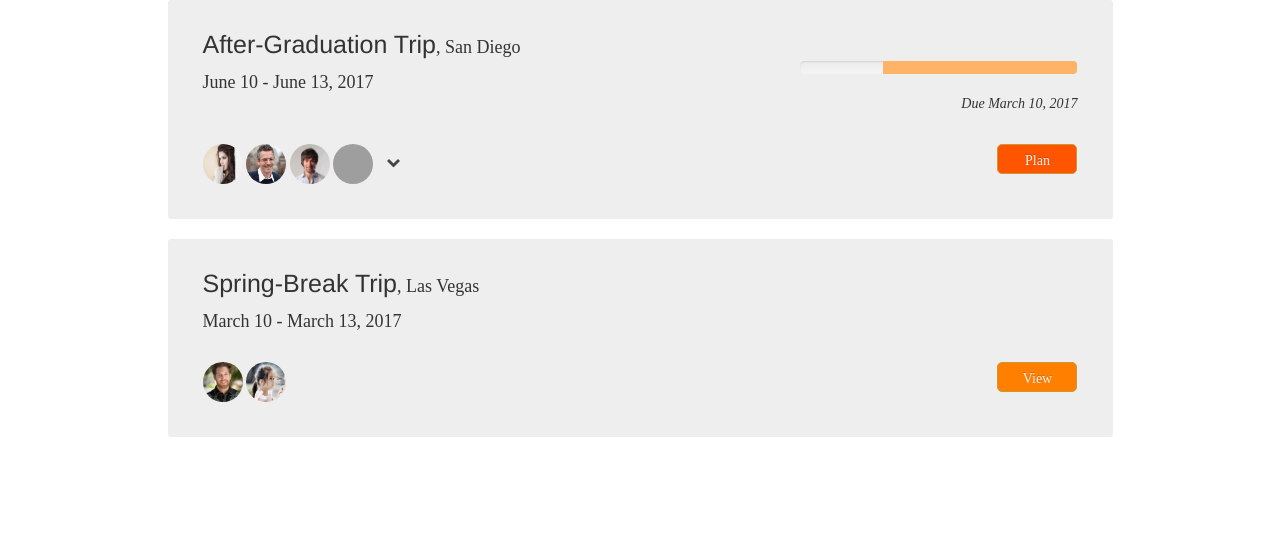
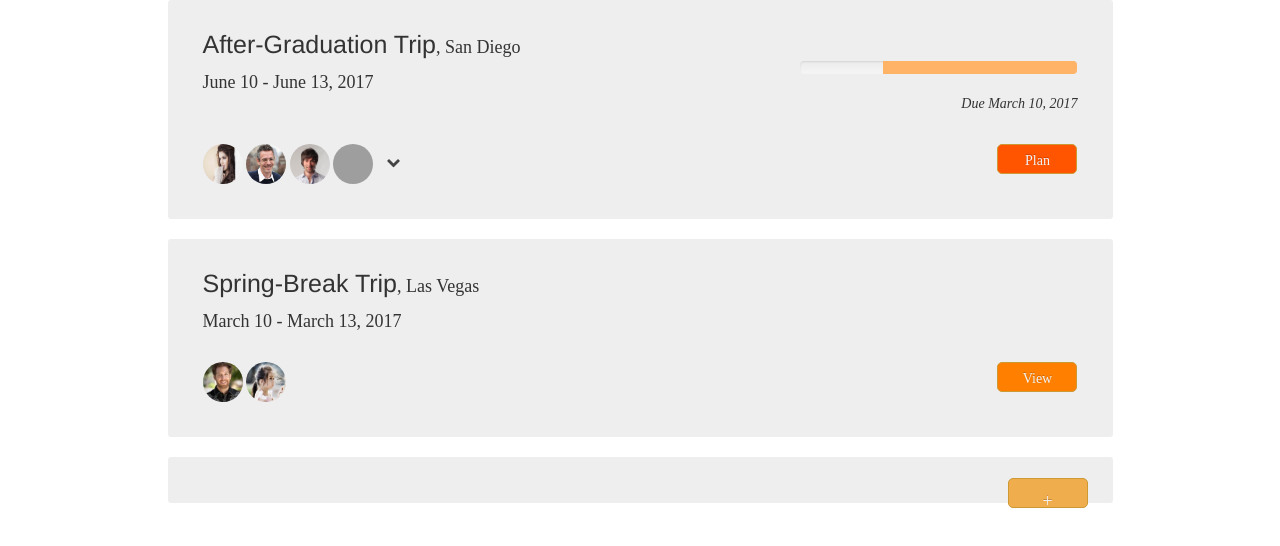
Before and after one commit to verazou/TravelAnt, a website: page index.html in a window 1280 px wide. Shown: the part 190-736 px from the top of the page. Drawn offline with Linux system fonts and the light colour scheme; grey boxes are pictures that could not be loaded.

Commit message:
add trip botton

```diff
--- a/index.html
+++ b/index.html
@@ -144,8 +144,15 @@
                                         </div>
                                     </div>
                                 </div>
-                            </div>
-                        </ul>
+                            </ul>
+                            <ul>
+                                <div class="well well-lg">
+                                    <button type="button" class="btn btn-warning btn-lg btn-block trip-button">+</button>
+                                </div>
+                            </ul>
+                        </div>
+
+
 
                     </div>
                 </div>
```
Also changed, not shown: 1 other file.
